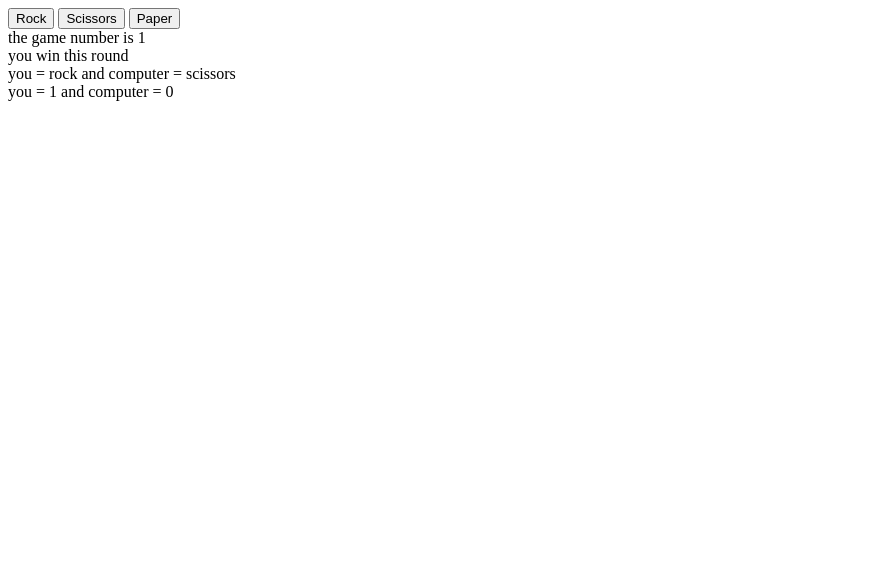
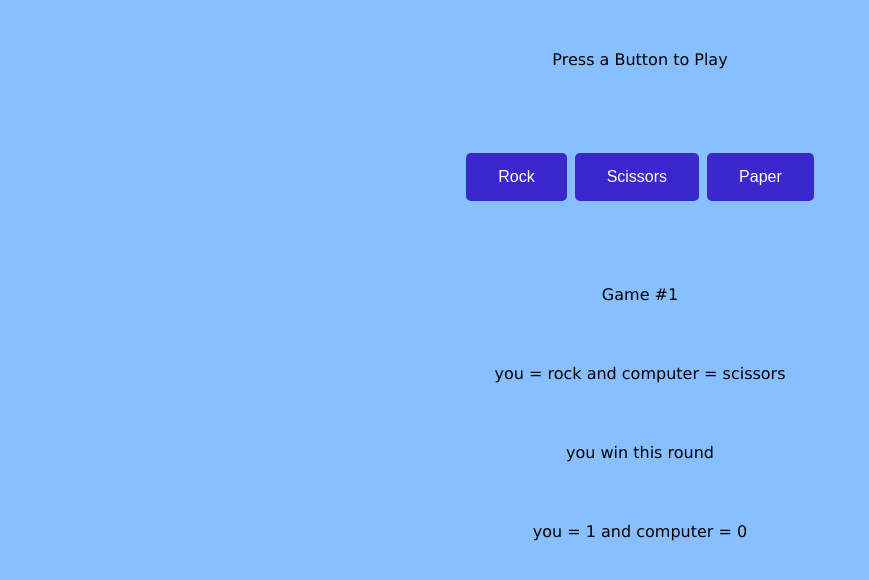
Before and after one commit to brianhuh01/rock-paper-scissors, a plain HTML site: page index.html in a window 1280 px wide. Both pictures are taken after a click on the button "Rock". Shown: the whole page, without its empty margins (0-869 px from the left). Drawn offline with Linux system fonts and the light colour scheme.

Commit message:
added styles and divs

```diff
--- a/index.html
+++ b/index.html
@@ -6,9 +6,12 @@
         <link rel="stylesheet" type="text/css" href="style.css">
     </head>
     <body>
-        <button class="userinput" id="rock">Rock</button>
-        <button class="userinput" id="scissors">Scissors</button>
-        <button class="userinput" id="paper">Paper</button>
+        <div class="inputs">
+            <button class="userinput" id="rock">Rock</button>
+            <button class="userinput" id="scissors">Scissors</button>
+            <button class="userinput" id="paper">Paper</button>
+        </div>
+
 
 
     <script src='script.js'></script>
--- a/script.js
+++ b/script.js
@@ -1,11 +1,30 @@
 
     const body = document.querySelector('body')
 
-    const div = document.createElement('div')
+    const play = document.createElement('div')
+    play.className = "play"
+    const result = document.createElement('div')
+    result.className = "result"
+    const stat = document.createElement('div')
+    stat.className = "status"
+    const compare = document.createElement('div')
+    compare.className = "compare"
+    const gamenumber = document.createElement('div')
+    gamenumber.className = "gamenumber"
+    const final = document.createElement('div')
+    final.className = "final"
 
 
 
-    body.appendChild(div)
+
+
+    body.prepend(play)
+    body.appendChild(gamenumber)
+    body.appendChild(compare)
+
+    body.appendChild(result)
+    body.appendChild(stat)
+    body.appendChild(final)
 
     let player = 0;
     let comp = 0;
@@ -19,32 +38,32 @@
                     if (computerSelection == "rock" && playerSelection =="scissors") {
                             comp++;
                             i++;
-                            div.textContent += `\r\nyou lose this round`
+                            result.textContent = `\r\nyou lose this round`
                     } else if (computerSelection == "rock" && playerSelection == "paper") {
                             player++;
                             i++;
-                            div.textContent += `\r\nyou win this round`
+                            result.textContent = `\r\nyou win this round`
                     } else if (computerSelection == "paper" && playerSelection == "scissors") {
                             player++;
                             i++;
-                            div.textContent += `\r\nyou win this round`
+                            result.textContent = `\r\nyou win this round`
                     } else if (computerSelection == "paper" && playerSelection == "rock") {
                             comp++;
                             i++;
-                            div.textContent += `\r\nyou lose this round`
+                            result.textContent = `\r\nyou lose this round`
                     } else if (computerSelection == "scissors" && playerSelection == "rock") {
                             player++;
                             i++;
-                            div.textContent += `\r\nyou win this round`
+                            result.textContent = `\r\nyou win this round`
                     } else if (computerSelection == "scissors" && playerSelection == "paper") {
                             comp++;
                             i++;
-                            div.textContent += `\r\nyou lose this round`
+                            result.textContent = `\r\nyou lose this round`
                     } else if (computerSelection == playerSelection) {
                             i++;
-                            div.textContent += `\r\ndraw this round`
+                            result.textContent = `\r\ndraw this round`
                     } else
-                    div.textContent += `\r\nchoose among rock, paper, scissors`
+                    result.textContent = `\r\nchoose among rock, paper, scissors`
                     }
 
 
@@ -63,7 +82,7 @@
 
 
             const buttons = document.querySelectorAll('button');
-            div.textContent = "press a button to play"
+            play.textContent = "Press a Button to Play"
             buttons.forEach((button) => {
                     button.addEventListener('click', function () {
                             chosen = this.id
@@ -72,17 +91,17 @@
                                     return choices[Math.floor(Math.random() * 3)]
                                 }
 
-                            div.setAttribute('style', 'white-space: pre;');
+                            play.setAttribute('style', 'white-space: pre;');
 
                             const computerSelection = computerPlay();
-                            div.textContent = "the game number is " + (parseInt(i)+1)
+                            gamenumber.textContent = "Game #" + (parseInt(i)+1)
                             playRound(chosen, computerSelection)
-                            div.textContent += `\r\nyou = ${chosen} and computer = ${computerSelection}`
-                            div.textContent += `\r\nyou = ${player} and computer = ${comp}`
+                            compare.textContent = `\r\nyou = ${chosen} and computer = ${computerSelection}`
+                            stat.textContent = `\r\nyou = ${player} and computer = ${comp}`
 
 
                             if (player>=5 || comp >= 5) {
-                                div.textContent = finish() + `\r\nyou = ${player} and computer = ${comp}`
+                                final.textContent = finish() + `\r\nyou = ${player} and computer = ${comp}`
                                 buttons.forEach((button) => {
                                         button.style.display = 'none'})
 
--- a/style.css
+++ b/style.css
@@ -0,0 +1,66 @@
+body {
+    background-color: #87BFFF;
+    font-family: Verdana, Geneva, Tahoma, sans-serif;
+    display: flex;
+    width: 400px;
+    margin: auto;
+    flex-direction: column;
+}
+
+
+
+.play {
+    margin: 50px auto;
+}
+
+.inputs {
+    display: flex;
+    margin: 30px auto 50px auto;
+
+}
+
+
+
+button {
+    background-color: #3B28CC; /* Green */
+    border: none;
+    color: white;
+    padding: 15px 32px;
+    text-align: center;
+    text-decoration: none;
+    display: inline-block;
+    font-size: 16px;
+    border-radius: 5px;
+    margin: 4px;
+
+}
+
+button:hover {
+    background-color: #ADD7F6;
+    cursor: pointer;
+
+}
+
+.result {
+    margin: 30px auto;
+}
+
+.stat {
+    margin: 30px auto;
+}
+
+.gamenumber {
+    margin: 30px auto;
+}
+
+.compare {
+    margin: 30px auto;
+}
+
+.final {
+    margin: 30px auto;
+}
+
+.status {
+    margin: 30px auto;
+}
```
